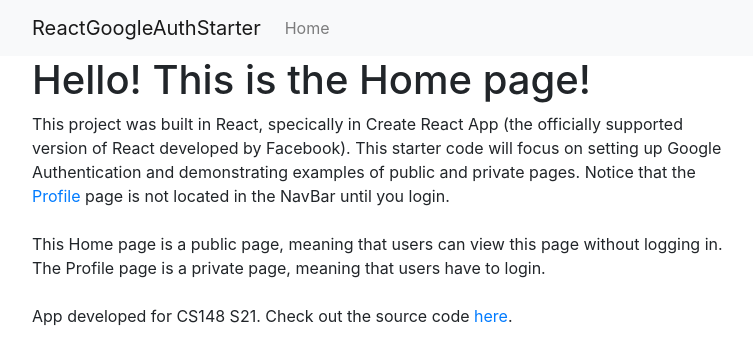
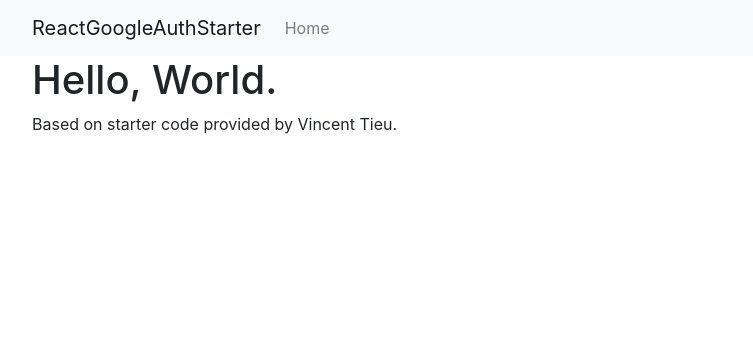
Before and after one commit to ucsb-cs148-s21/1pm-t8-bike, a React (Create React App) app: page / in a window 1280 px wide. Shown: the top 364 px of the page, without its empty margins (53-806 px from the left). Built offline with nearby package versions, Linux system fonts and the light colour scheme; the HTML template or start-up script is replaced by a standard one.

Commit message:
aa - edited starter code for Hello, World web app

```diff
--- a/src/components/Footer.js
+++ b/src/components/Footer.js
@@ -3,11 +3,7 @@ import Container from "react-bootstrap/Container";
 export default function Footer() {
   return (
     <Container>
-      App developed for CS148 S21. Check out the source code{" "}
-      <a href="https://github.com/vincentktieu101/ReactGoogleAuthStarter">here</a>
-      .
-      <br />
-      <br />
+      Based on starter code provided by Vincent Tieu.
     </Container>
   );
 }
--- a/src/pages/Home.js
+++ b/src/pages/Home.js
@@ -10,22 +10,7 @@ export default function Home() {
   return (
     <Layout user={user}>
       <Container>
-        <h1>Hello! This is the Home page!</h1>
-        <div style={textStyle}>
-          This project was built in React, specically in Create React App
-          (the officially supported version of React developed by Facebook).
-          This starter code will focus on setting up Google Authentication and
-          demonstrating examples of public and private pages. Notice that the
-          {" "}<a href="/profile">Profile</a> page is not located in
-          the NavBar until you login.
-        </div>
-        <br />
-        <div style={textStyle}>
-          This Home page is a public page, meaning that users can view
-          this page without logging in. The Profile page is a private
-          page, meaning that users have to login.
-        </div>
-        <br />
+        <h1>Hello, World.</h1>
       </Container>
     </Layout>
   );
```
